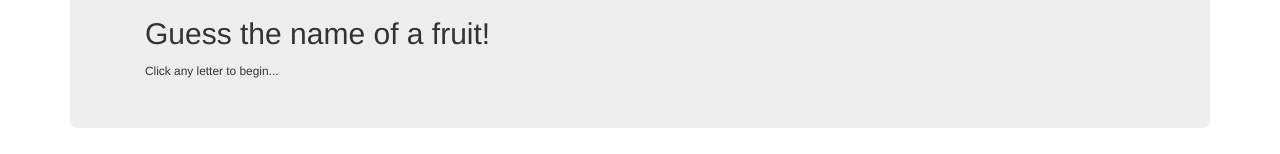
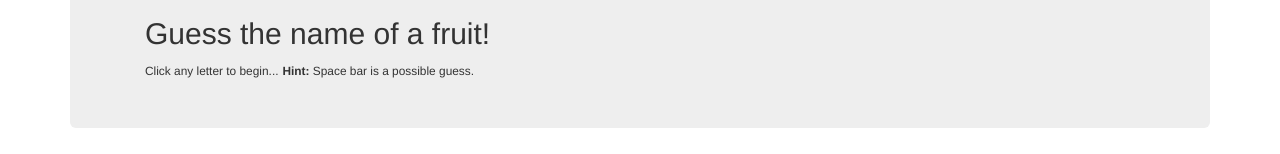
Before and after one commit to kjwebco/HangmanGame, a plain HTML site: page index.html in a window 1280 px wide. Shown: the part 140-294 px from the top of the page. Drawn offline with nearby package versions, Linux system fonts and the light colour scheme.

Commit message:
Add files via upload

```diff
--- a/index.html
+++ b/index.html
@@ -24,6 +24,7 @@
         <h1>Hangman Game</h1>
         <h2>Guess the name of a fruit!</h2>
         <small>Click any letter to begin...</small>
+        <small><b>Hint:</b> Space bar is a possible guess.</small>
       </div>
     </div>
 
```
